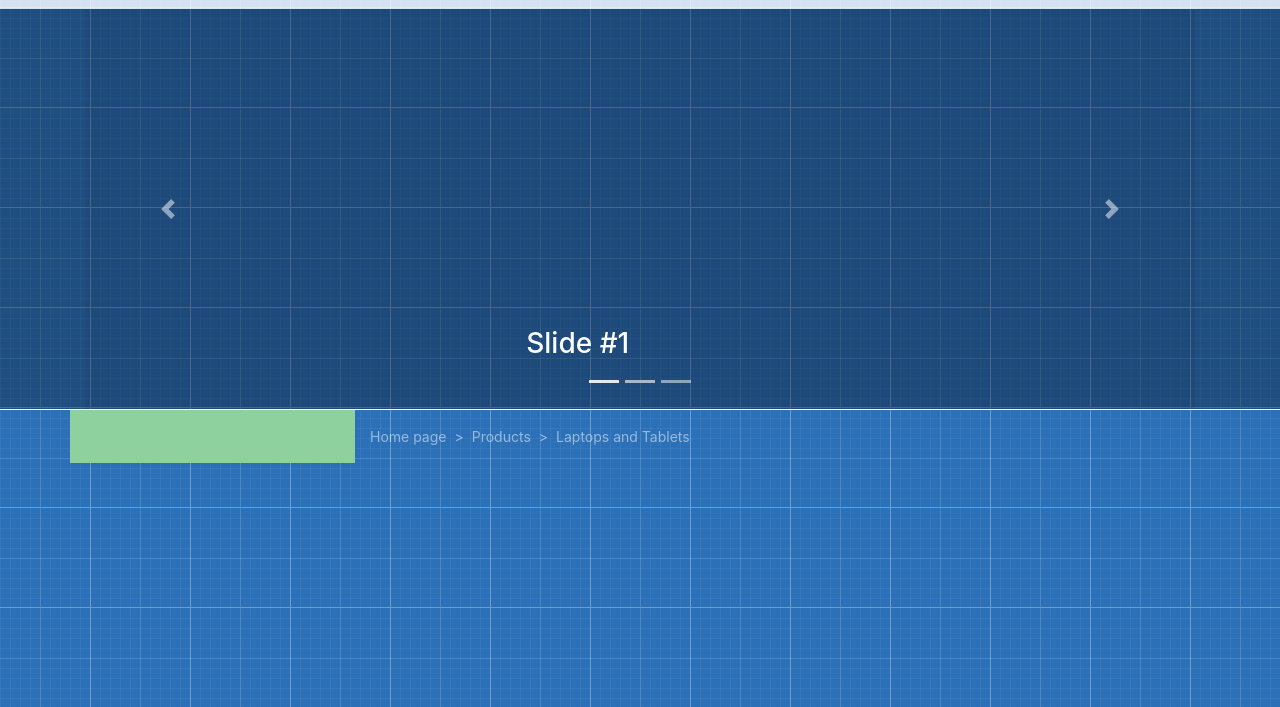
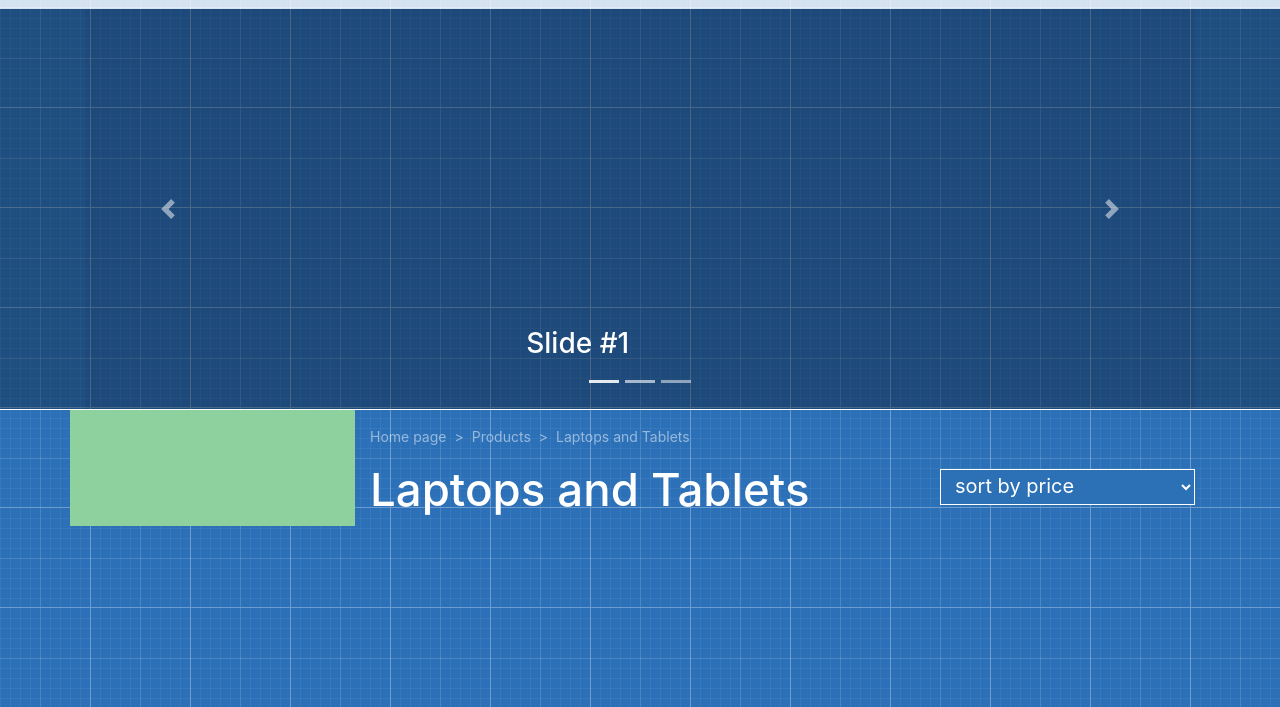
Before and after one commit to OlgaLavrishcheva/shop-template, a website: page index.html in a window 1280 px wide. Shown: the part 93-800 px from the top of the page. Drawn offline with Linux system fonts and the light colour scheme.

Commit message:
main title is complit

```diff
--- a/assets/css/style.css
+++ b/assets/css/style.css
@@ -126,6 +126,21 @@
   color: #ffffff;
 }
 
+.main-title__header {
+  color: #ffffff;
+  font-size: 2.85rem;
+}
+
+.main-title__filter {
+  width: 100%;
+  margin-top: 6px;
+  padding: 3px 10px 5px;
+  font-size: 1.25rem;
+  border: 1px solid #ffffff;
+  background-color: #2c71b6;
+  color: #ffffff;
+}
+
 body {
   font-size: 1rem;
   font-weight: 400;
--- a/assets/scss/_main.scss
+++ b/assets/scss/_main.scss
@@ -17,3 +17,20 @@
     color: $color-light;
   }
 }
+
+.main-title {
+  &__header {
+    color: $color-light;
+    font-size: 2.85rem;
+  }
+
+  &__filter {
+    width: 100%;
+    margin-top: 6px;
+    padding: 3px 10px 5px;
+    font-size: 1.25rem;
+    border: 1px solid $color-light;
+    background-color: $color-dark;
+    color: $color-light;
+  }
+}
--- a/index.html
+++ b/index.html
@@ -112,7 +112,9 @@
 
 <div class="container wrapper">
     <div class="row">
+
         <main class="col-lg-9 order-lg-2">
+
             <nav aria-label="breadcrumb">
                 <ol class="breadcrumb">
                     <li class="breadcrumb-item"><a href="#">Home page</a></li>
@@ -120,7 +122,20 @@
                     <li class="breadcrumb-item active" aria-current="page">Laptops and Tablets</li>
                 </ol>
             </nav>
-            <div></div>
+
+            <div class="row main-title">
+                <div class="col-md-8">
+                    <h1 class="main-title__header">Laptops and Tablets</h1>
+                </div>
+                <div class="col-md-4">
+                    <select name="filter" id="main-title__filter" class="main-title__filter">
+                        <option value="sv1">sort by price</option>
+                        <option value="sv1">sort by name</option>
+                        <option value="sv2">sort by date</option>
+                        <option value="sv3">sort by popularity</option>
+                    </select>
+                </div>
+            </div>
             <div></div>
             <div></div>
         </main>
```
